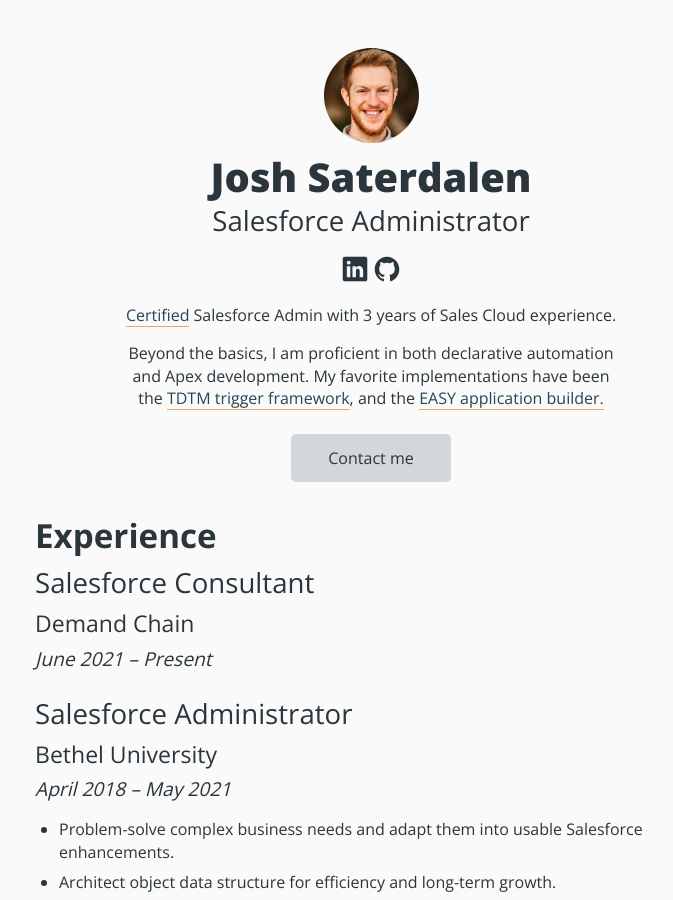
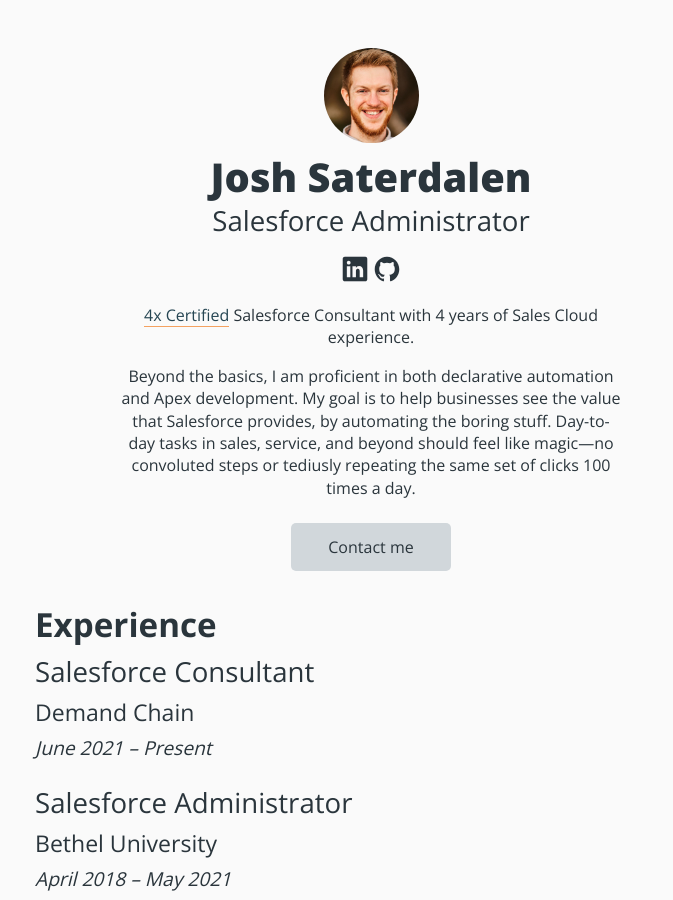
Before and after one commit to JSaterdalen/resume-site, a Jekyll site: the page built from index.html, in a window 1280 px wide and 900 px high. Shown: the whole window, without its empty margins (269-942 px from the left). Built offline with Jekyll 4.4.1, drawn with Linux system fonts in a browser that asks for light colours; nearby versions of some CDN libraries.

Commit message:
Update summary.yml

```diff
--- a/_data/summary.yml
+++ b/_data/summary.yml
@@ -1,3 +1,3 @@
 # ::: SUMMARY :::
-- <a href="https://trailhead.salesforce.com/credentials/certification-detail-print?searchString=WVmPl/KzwgP1N194T2UW3NFVGPiPRbMSWHynOTJbVie4/sex21tuXT9atK0IvGY9">Certified</a> Salesforce Admin with 3 years of Sales Cloud experience.
-- Beyond the basics, I am proficient in both declarative automation and Apex development. My favorite implementations have been the <a href="https://powerofus.force.com/s/article/EDA-TDTM-Overview">TDTM trigger framework</a>, and the <a href="https://github.com/Kathy-Lueckeman/EASY-Open-Source-Solution">EASY application builder.</a>
+- <a href="https://trailhead.salesforce.com/credentials/certification-detail-print?searchString=WVmPl/KzwgP1N194T2UW3NFVGPiPRbMSWHynOTJbVie4/sex21tuXT9atK0IvGY9">4x Certified</a> Salesforce Consultant with 4 years of Sales Cloud experience.
+- Beyond the basics, I am proficient in both declarative automation and Apex development. My goal is to help businesses see the value that Salesforce provides, by automating the boring stuff. Day-to-day tasks in sales, service, and beyond should feel like magic&mdash;no convoluted steps or tediusly repeating the same set of clicks 100 times a day.
```
